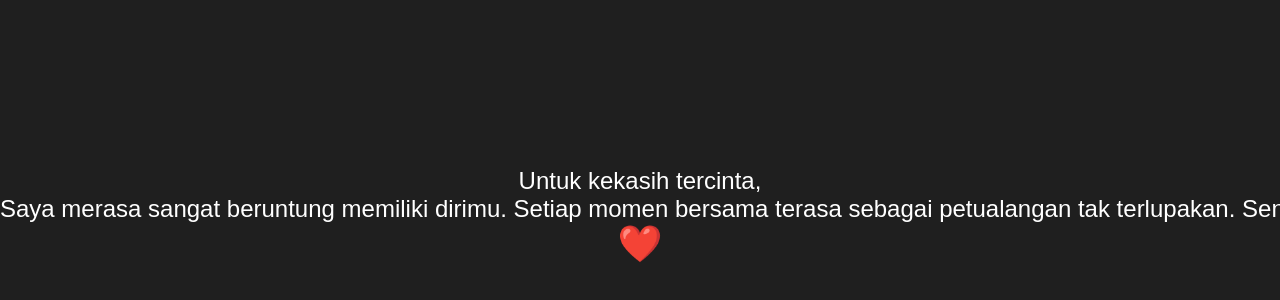
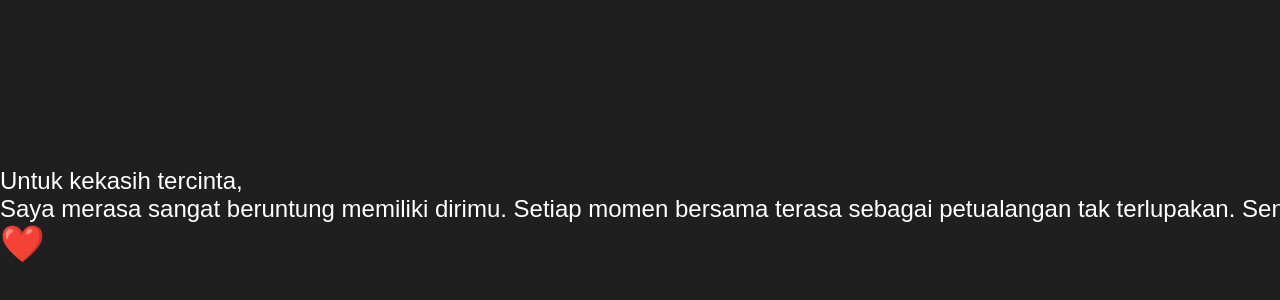
Before and after one commit to rootAmr/adetya, a plain HTML site: page index.html in a window 1280 px wide. Shown: the part 184-484 px from the top of the page. Drawn offline with Linux system fonts and the light colour scheme.

Commit message:
Update index.html

```diff
--- a/index.html
+++ b/index.html
@@ -20,14 +20,15 @@
             height: 100vh;
         }
 
-        .romantis-text {
-            font-size: 24px;
-            overflow: hidden; /* Membuat teks tidak terlihat saat awal */
-            white-space: nowrap; /* Mencegah teks turun ke baris baru */
-            border-right: 2px solid white; /* Efek garis yang menandakan mengetik */
-            animation: typing 3s steps(40) forwards, fadeIn 2s 3s forwards; /* Animasi mengetik dan fade-in */
-            margin: 20px; /* Menambahkan margin pada teks */
-        }
+.romantis-text {
+    font-size: 24px;
+    overflow: hidden;
+    white-space: nowrap;
+    border-right: 2px solid white;
+    animation: typing 3s steps(40) forwards, fadeIn 2s 3s forwards;
+    margin: 20px;
+    text-align: left; /* Mengatur teks menjadi rata kiri */
+}
 
         @keyframes typing {
             from {
```
